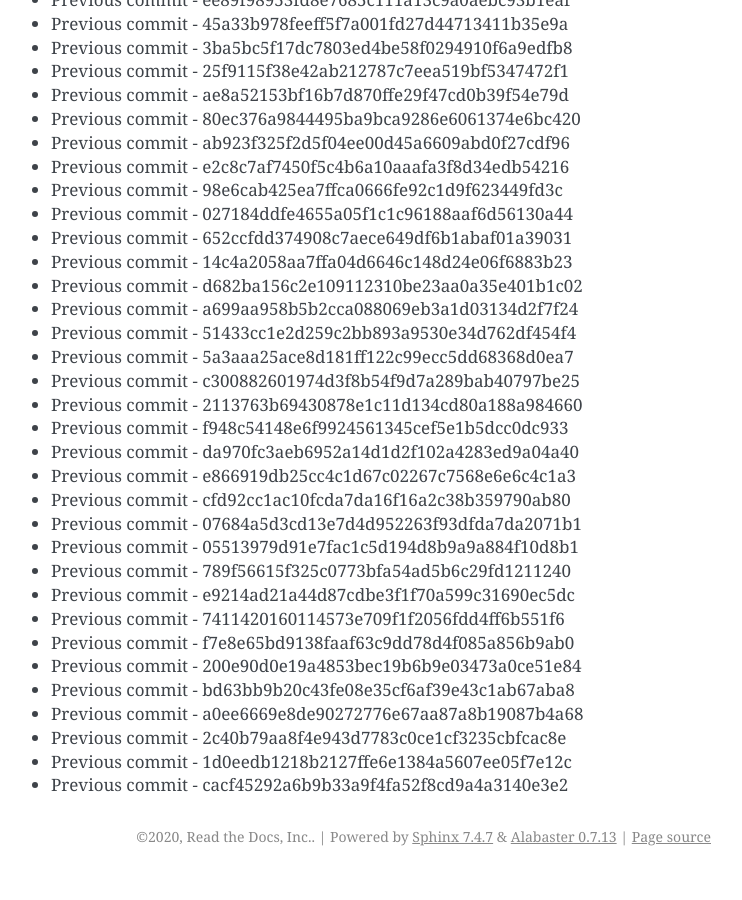
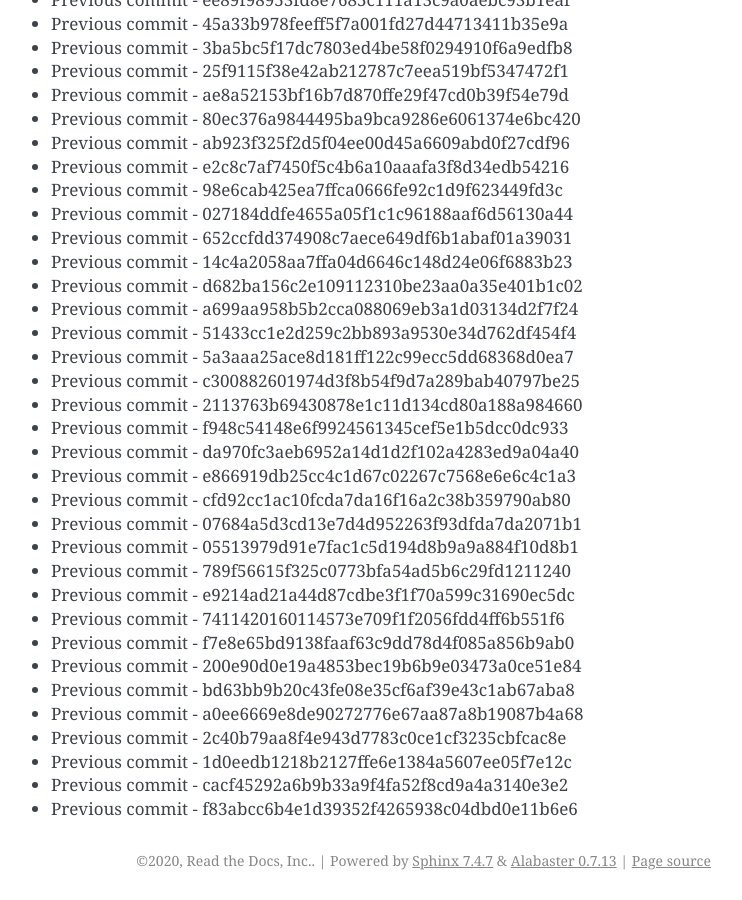
Before and after one commit to readthedocs/rtd-git-stresstest, a Sphinx documentation site: the page built from docs/updates.rst, in a window 1280 px wide and 900 px high, scrolled down 68310 px. Shown: the whole window, without its empty margins (399-1141 px from the left). Built offline with Sphinx 7.4.7, drawn with Linux system fonts in a browser that asks for light colours; before the commit the page ends 69186 px from its top, so only the background shows below that.

Commit message:
Generating commit from previous: f83abcc6b4e1d39352f4265938c04dbd0e11b6e6

```diff
--- a/docs/updates.rst
+++ b/docs/updates.rst
@@ -2902,3 +2902,4 @@ It can be tested for any performance characteristics.
 * Previous commit - 2c40b79aa8f4e943d7783c0ce1cf3235cbfcac8e
 * Previous commit - 1d0eedb1218b2127ffe6e1384a5607ee05f7e12c
 * Previous commit - cacf45292a6b9b33a9f4fa52f8cd9a4a3140e3e2
+* Previous commit - f83abcc6b4e1d39352f4265938c04dbd0e11b6e6
```
